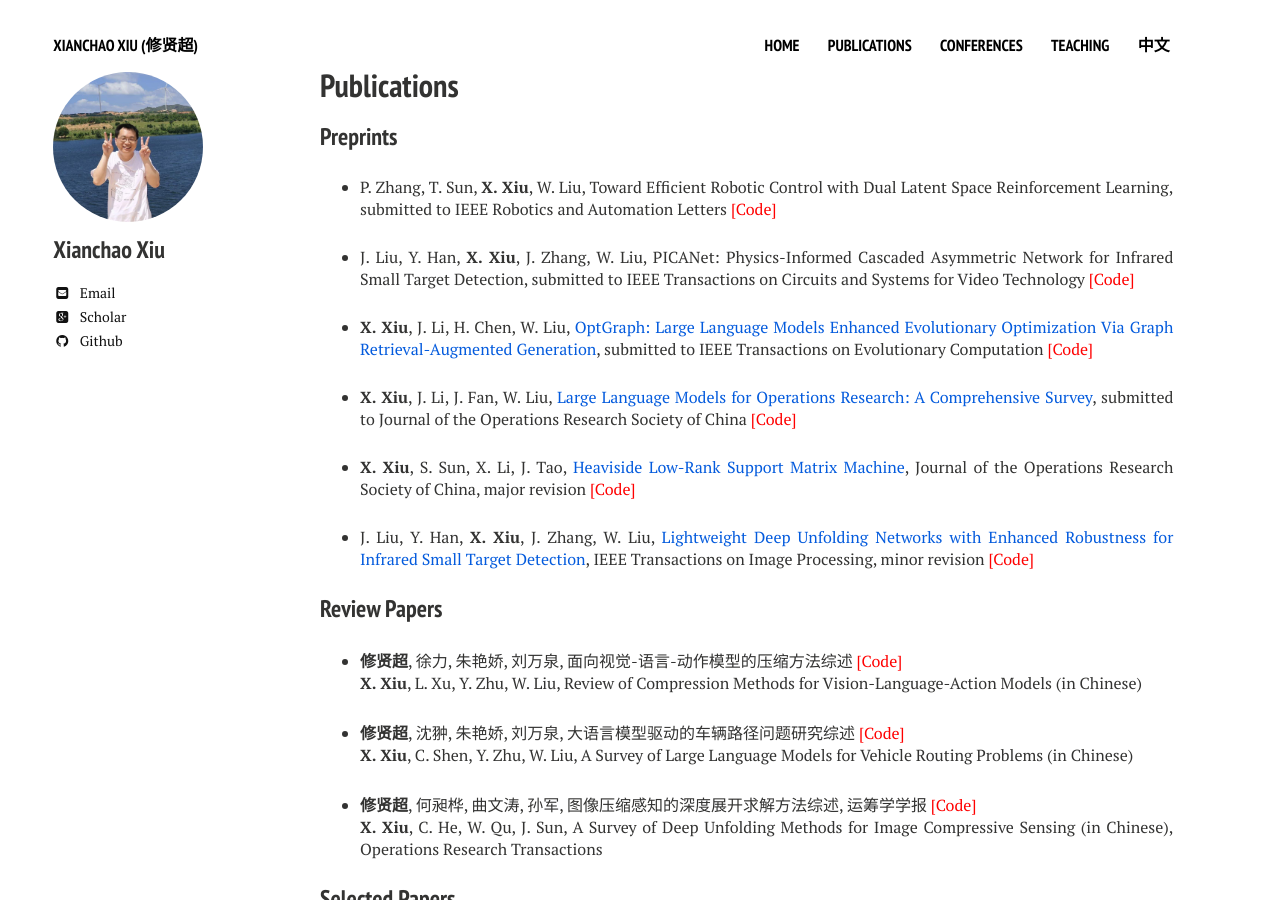
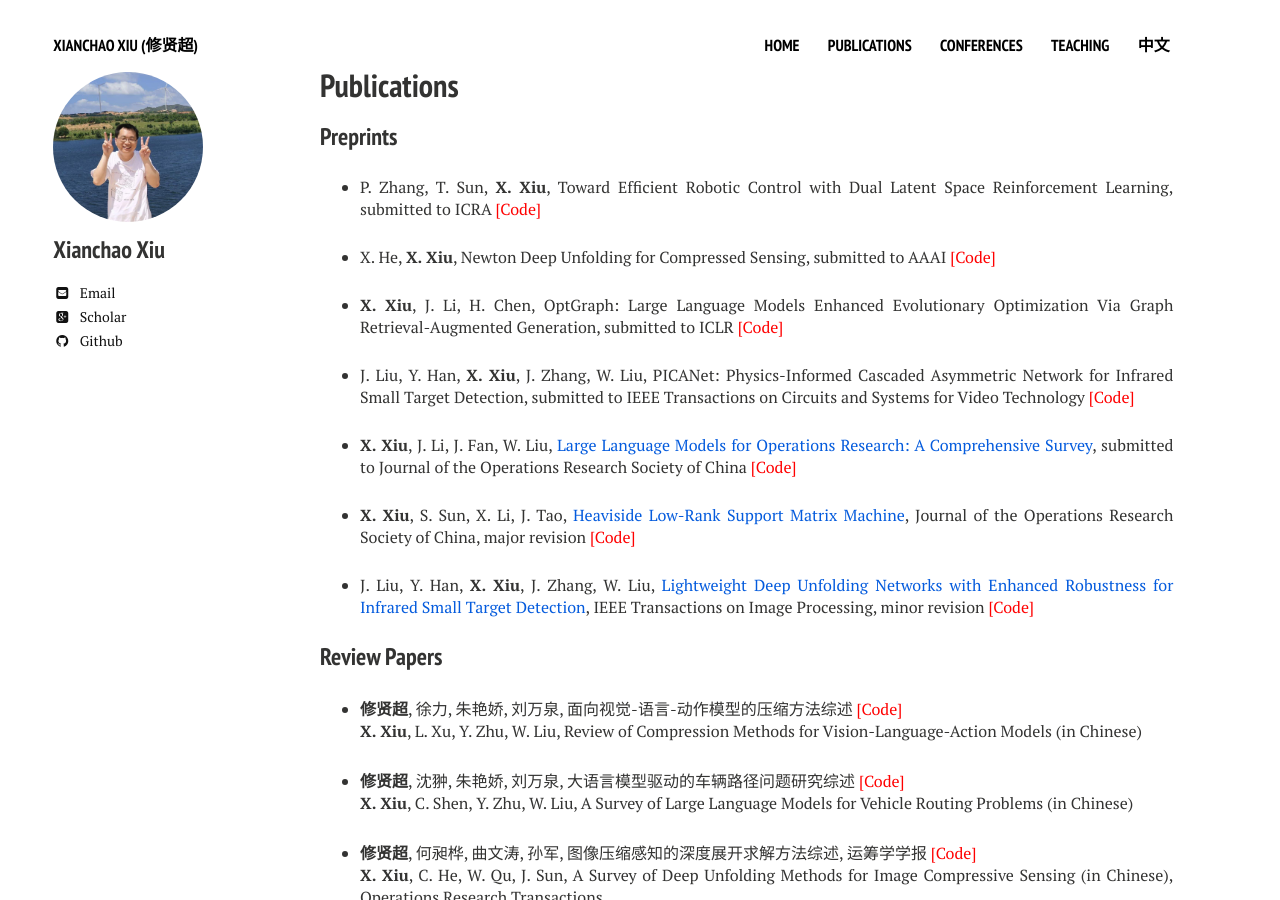
Before and after one commit to xianchaoxiu/xianchaoxiu.github.io, a Jekyll site: the page built from publications/index.md, in a window 1280 px wide and 900 px high. Built offline with Jekyll 4.4.1, drawn with Linux system fonts in a browser that asks for light colours; nearby versions of some CDN libraries.

Commit message:
Update index.md

```diff
--- a/publications/index.md
+++ b/publications/index.md
@@ -10,11 +10,13 @@ share: false
 
 ### Preprints
 
-* P. Zhang, T. Sun, <b>X. Xiu</b>, W. Liu, Toward Efficient Robotic Control with Dual Latent Space Reinforcement Learning, submitted to IEEE Robotics and Automation Letters <a href="https://github.com/xianchaoxiu/DLSRL" class="textlink" target="_blank" style="color: red;">[Code]</a>
+* P. Zhang, T. Sun, <b>X. Xiu</b>, Toward Efficient Robotic Control with Dual Latent Space Reinforcement Learning, submitted to ICRA <a href="https://github.com/xianchaoxiu/DLSRL" class="textlink" target="_blank" style="color: red;">[Code]</a>
+
+* X. He, <b>X. Xiu</b>, Newton Deep Unfolding for Compressed Sensing, submitted to AAAI <a href="https://github.com/xianchaoxiu/DNU-Net" class="textlink" target="_blank" style="color: red;">[Code]</a>
+
+* <b>X. Xiu</b>, J. Li, H. Chen, OptGraph: Large Language Models Enhanced Evolutionary Optimization Via Graph Retrieval-Augmented Generation, submitted to ICLR <a href="https://github.com/xianchaoxiu/OptGraph" class="textlink" target="_blank" style="color: red;">[Code]</a>
 
 * J. Liu, Y. Han, <b>X. Xiu</b>, J. Zhang, W. Liu, PICANet: Physics-Informed Cascaded Asymmetric Network for Infrared Small Target Detection,  submitted to IEEE Transactions on Circuits and Systems for Video Technology <a href="https://github.com/xianchaoxiu/PICANet" class="textlink" target="_blank" style="color: red;">[Code]</a>
-
-* <b>X. Xiu</b>, J. Li, H. Chen, W. Liu, <a href="https://arxiv.org/pdf/2607.27918" class="textlink" target="_blank">OptGraph: Large Language Models Enhanced Evolutionary Optimization Via Graph Retrieval-Augmented Generation</a>, submitted to IEEE Transactions on Evolutionary Computation <a href="https://github.com/xianchaoxiu/OptGraph" class="textlink" target="_blank" style="color: red;">[Code]</a>
 
 * <b>X. Xiu</b>, J. Li, J. Fan, W. Liu, <a href="https://arxiv.org/abs/2605.20849" class="textlink" target="_blank">Large Language Models for Operations Research: A Comprehensive Survey</a>, submitted to Journal of the Operations Research Society of China <a href="https://github.com/xianchaoxiu/LLM4OR" class="textlink" target="_blank" style="color: red;">[Code]</a>
 
```
